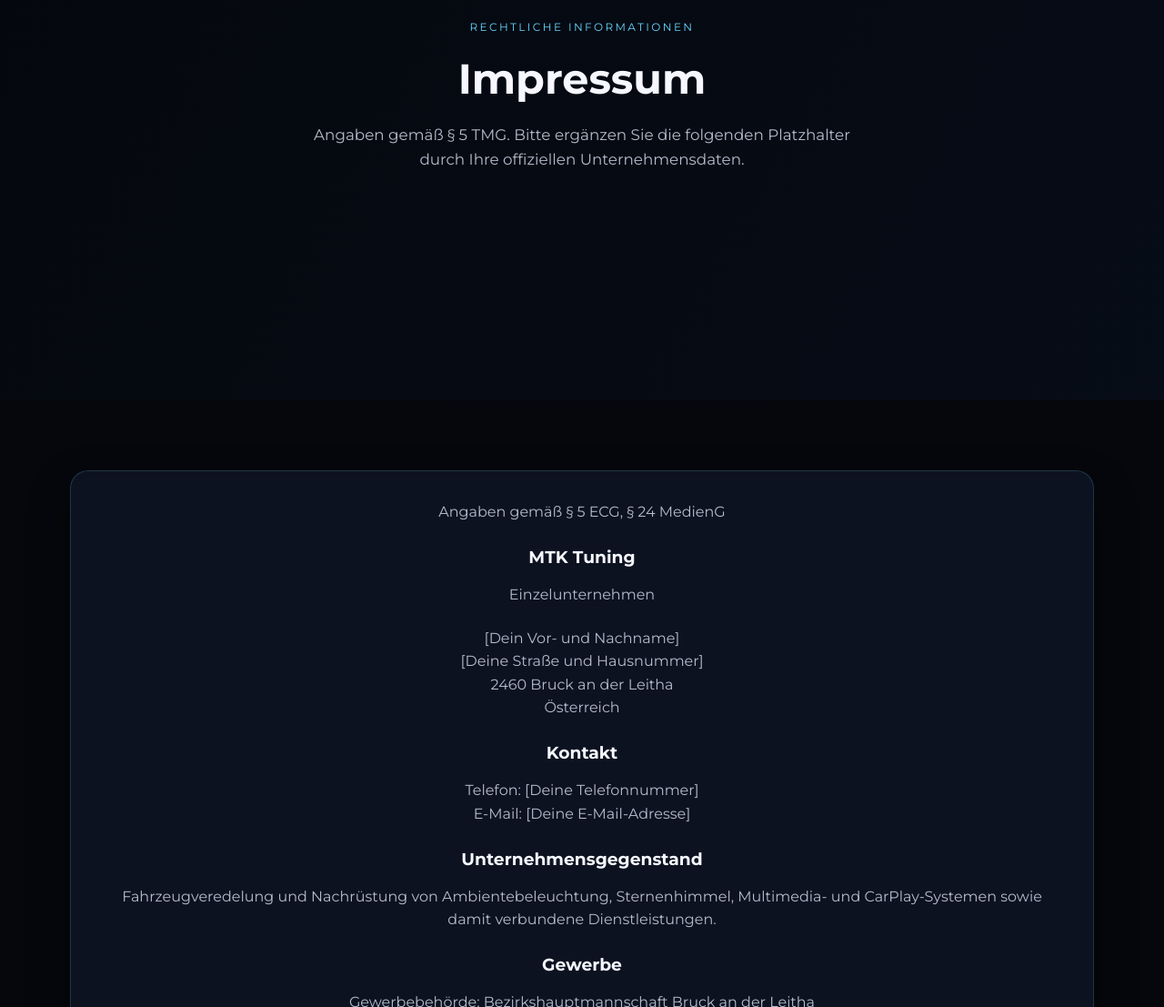
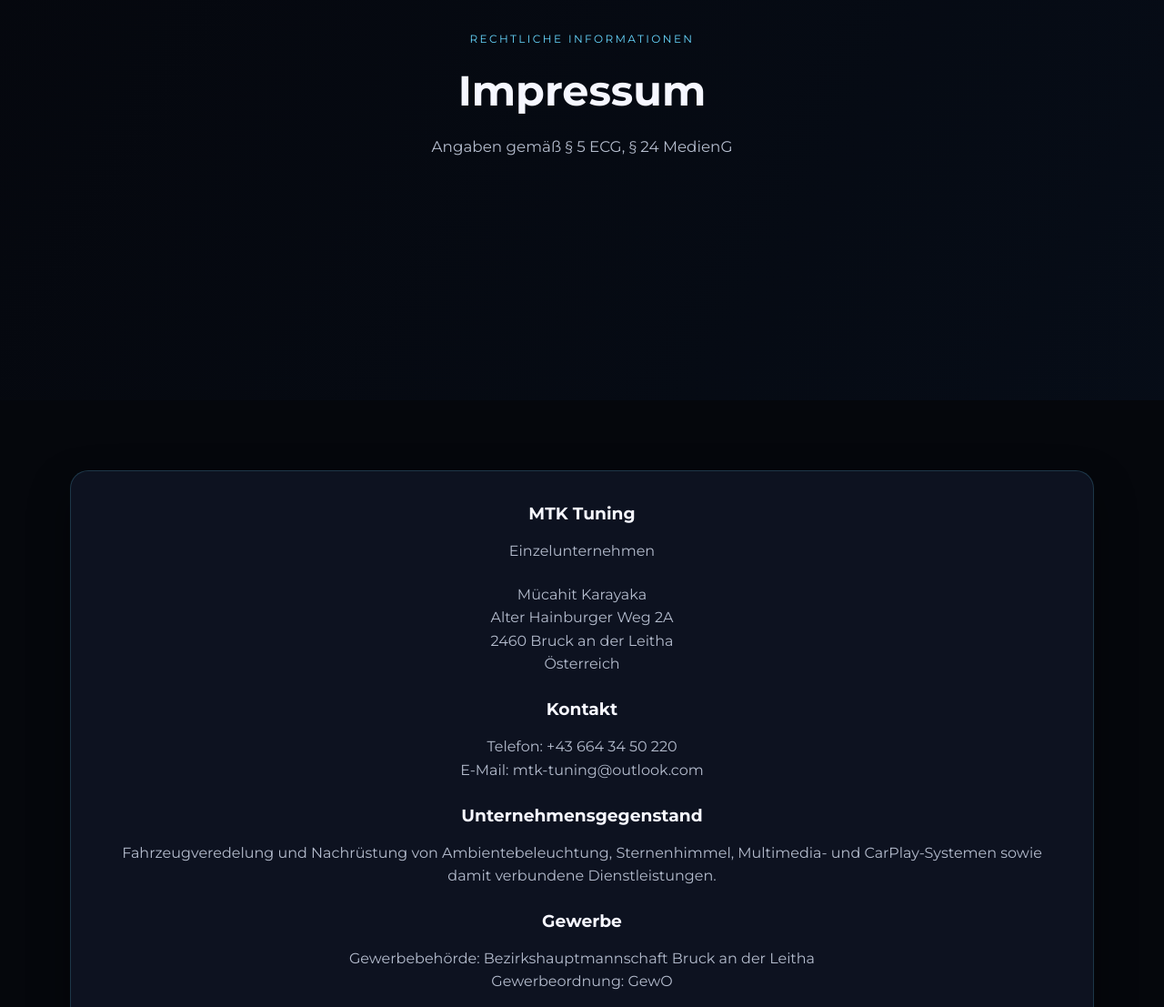
Before and after one commit to muecoka/MTK-Tuning, a plain HTML site: page impressum.html in a window 1280 px wide. Shown: the part 380-1487 px from the top of the page at 91% size. Drawn offline with Linux system fonts and the light colour scheme.

Commit message:
Update impressum.html

```diff
--- a/impressum.html
+++ b/impressum.html
@@ -50,8 +50,7 @@
         <p class="eyebrow">Rechtliche Informationen</p>
         <h1>Impressum</h1>
         <p class="subhead">
-          Angaben gemäß § 5 TMG. Bitte ergänzen Sie die folgenden Platzhalter
-          durch Ihre offiziellen Unternehmensdaten.
+     Angaben gemäß § 5 ECG, § 24 MedienG
         </p>
       </div>
     </header>
@@ -59,21 +58,19 @@
     <main>
       <section class="section">
         <div class="card">
-          <p>Angaben gemäß § 5 ECG, § 24 MedienG</p>
-
           <h3>MTK Tuning</h3>
           <p>Einzelunternehmen</p>
           <p>
-            [Dein Vor- und Nachname]<br />
-            [Deine Straße und Hausnummer]<br />
+            Mücahit Karayaka<br />
+            Alter Hainburger Weg 2A<br />
             2460 Bruck an der Leitha<br />
             Österreich
           </p>
 
           <h3>Kontakt</h3>
           <p>
-            Telefon: [Deine Telefonnummer]<br />
-            E-Mail: [Deine E-Mail-Adresse]
+            Telefon: +43 664 34 50 220<br />
+            E-Mail: mtk-tuning@outlook.com
           </p>
 
           <h3>Unternehmensgegenstand</h3>
```
